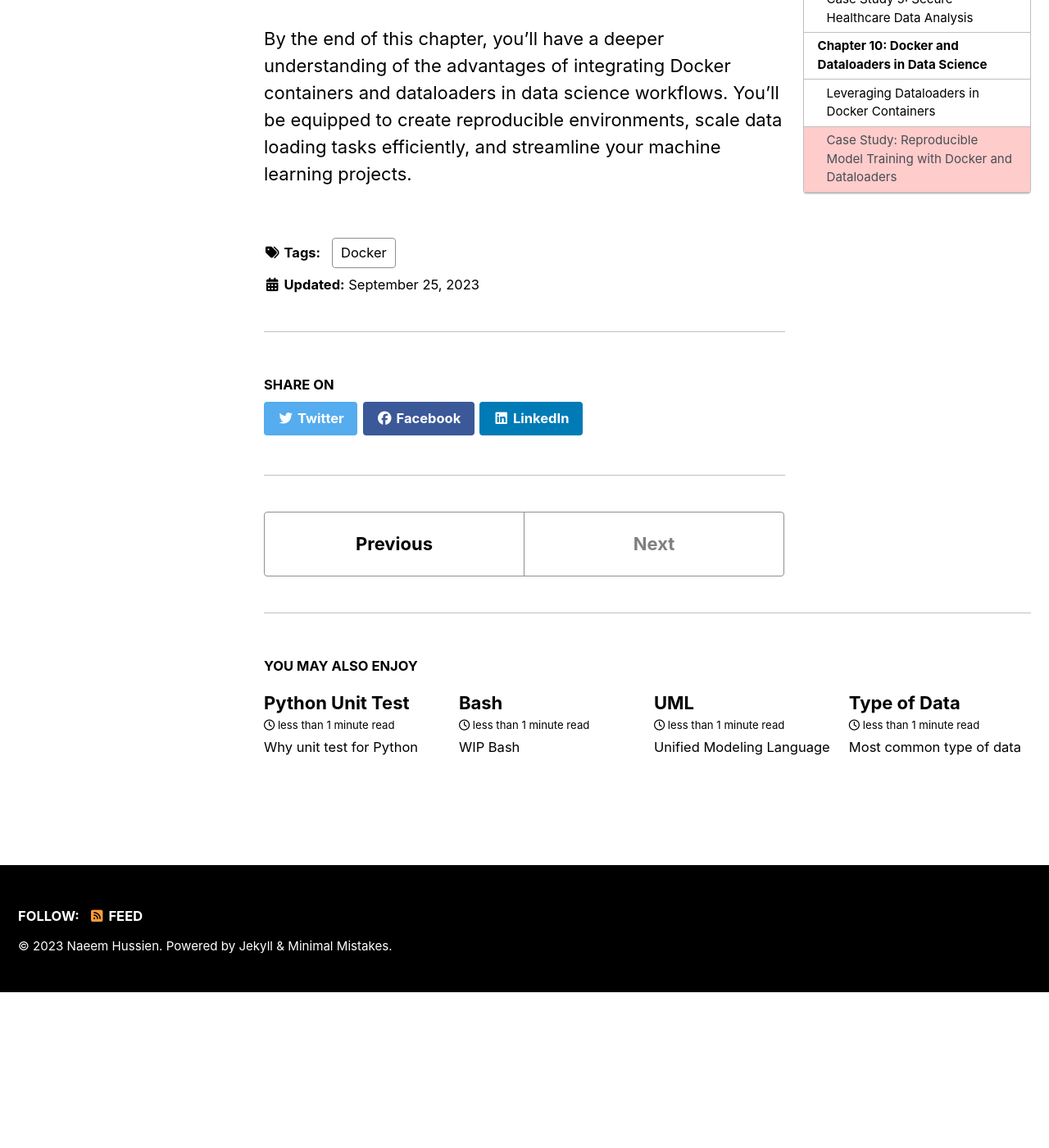
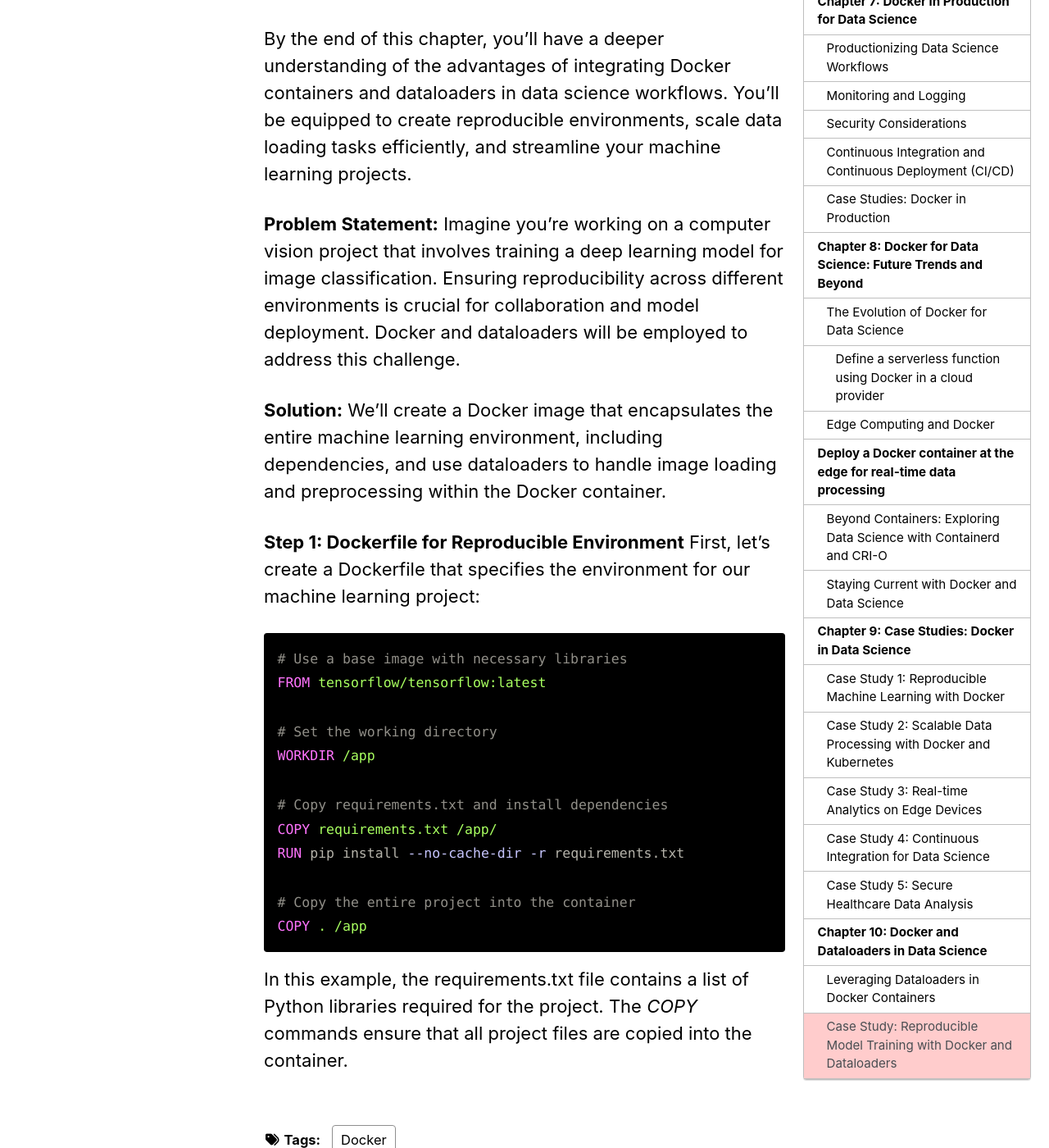
Before and after one commit to naeem-bebit/naeem-bebit.github.io, a Jekyll site: the page built from _posts/2020-05-12-docker.md, in a window 1280 px wide and 1400 px high, scrolled down 36519 px. Shown: the whole window at 82% size. Built offline with Jekyll 4.4.1, drawn with Linux system fonts in a browser that asks for light colours; cached includes are drawn as plain includes; nearby versions of some CDN libraries; comment, search, counter and statistics services are not loaded; before the commit the page ends 37729 px from its top, so only the background shows below that; some of the changed text lies outside the part shown.

Commit message:
model training with Docker

````diff
--- a/_posts/2020-05-12-docker.md
+++ b/_posts/2020-05-12-docker.md
@@ -604,3 +604,29 @@ To illustrate the concepts discussed in this chapter, we'll walk through a case
 This case study will include practical examples, Dockerfiles, and Python code snippets to help you understand how Docker and dataloaders can work together seamlessly in a data science project.
 
 By the end of this chapter, you'll have a deeper understanding of the advantages of integrating Docker containers and dataloaders in data science workflows. You'll be equipped to create reproducible environments, scale data loading tasks efficiently, and streamline your machine learning projects.
+
+**Problem Statement:**
+Imagine you're working on a computer vision project that involves training a deep learning model for image classification. Ensuring reproducibility across different environments is crucial for collaboration and model deployment. Docker and dataloaders will be employed to address this challenge.
+
+**Solution:**
+We'll create a Docker image that encapsulates the entire machine learning environment, including dependencies, and use dataloaders to handle image loading and preprocessing within the Docker container.
+
+**Step 1: Dockerfile for Reproducible Environment**
+First, let's create a Dockerfile that specifies the environment for our machine learning project:
+
+```Dockerfile
+# Use a base image with necessary libraries
+FROM tensorflow/tensorflow:latest
+
+# Set the working directory
+WORKDIR /app
+
+# Copy requirements.txt and install dependencies
+COPY requirements.txt /app/
+RUN pip install --no-cache-dir -r requirements.txt
+
+# Copy the entire project into the container
+COPY . /app
+```
+
+In this example, the requirements.txt file contains a list of Python libraries required for the project. The *COPY* commands ensure that all project files are copied into the container.
````
